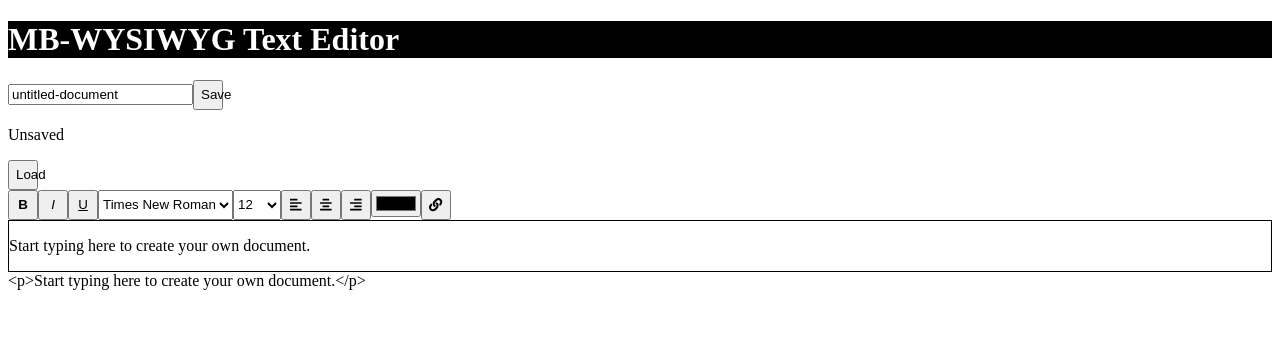
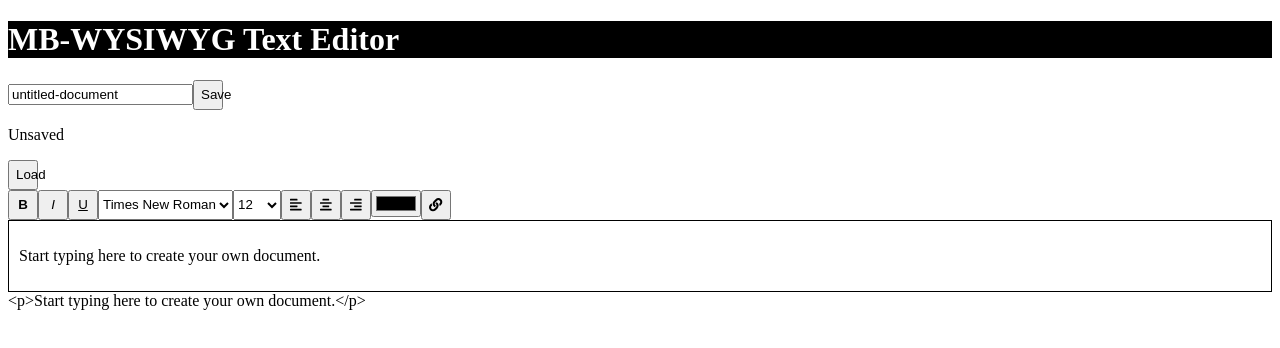
Before and after one commit to AndrewRLloyd88/mb-text-editor, a React (Vite) app: page / in a window 1280 px wide. Shown: the top 348 px of the page. Built offline with nearby package versions, Linux system fonts and the light colour scheme.

Commit message:
add padding to editor

```diff
--- a/src/styles.css
+++ b/src/styles.css
@@ -5,6 +5,7 @@ h1 {
 
 .editor {
   border: 1px solid black;
+  padding: 10px 10px;
 }
 
 .toolbar {
```
